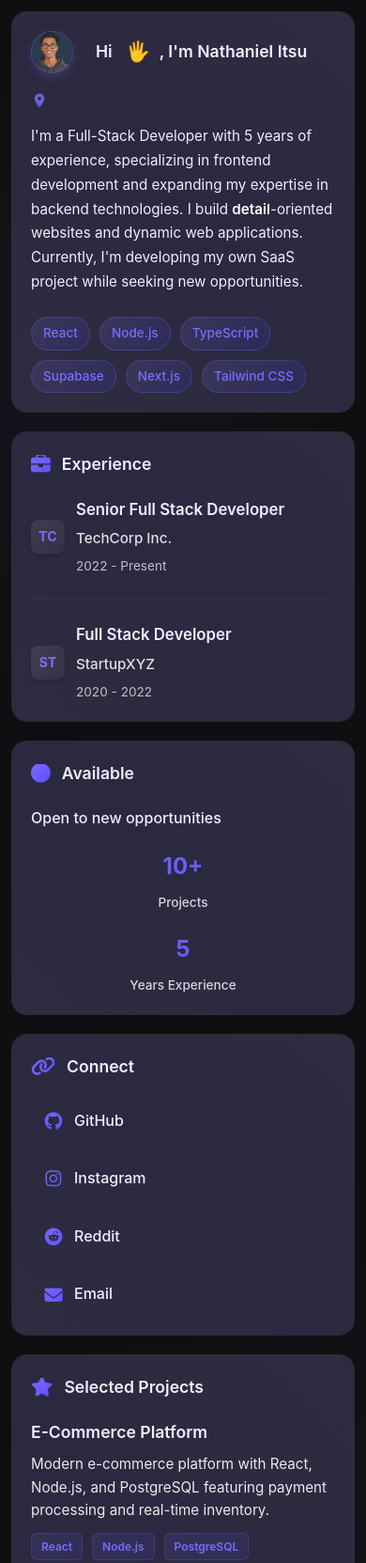
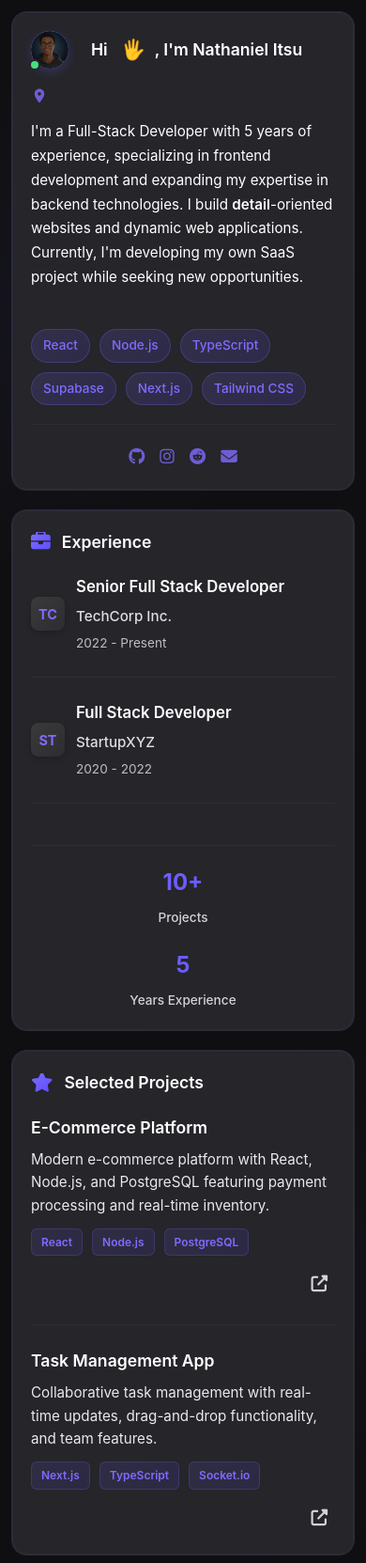
Before and after one commit to dreammer-n/Portofolio, a plain HTML site: page Portofolio/index.html in a window 390 px wide. Shown: the top 1663 px of the page at 94% size. Drawn offline with Linux system fonts and the light colour scheme.

Commit message:
Adjust the layout

```diff
--- a/Portofolio/CSS/style.css
+++ b/Portofolio/CSS/style.css
@@ -1,4 +1,4 @@
-:root {
+        :root {
             --primary-bg: #0f0f11;
             --secondary-bg: #1a1a1d;
             --text-color: #ffffff;
@@ -74,6 +74,8 @@
             overflow: hidden;
             position: relative;
             backdrop-filter: blur(10px);
+            display: flex;
+            flex-direction: column;
         }
 
         .bento-item::before {
@@ -89,6 +91,10 @@
                 rgba(126, 108, 255, 0.1),
                 rgba(93, 77, 255, 0.1),
                 rgba(126, 108, 255, 0.1));
+            -webkit-mask:
+                linear-gradient(#fff 0 0) content-box,
+                linear-gradient(#fff 0 0);
+            -webkit-mask-composite: destination-out;
             mask-composite: exclude;
             pointer-events: none;
         }
@@ -131,6 +137,12 @@
             background-clip: text;
         }
 
+        .avatar-container {
+            position: relative;
+            display: flex;
+            align-items: center;
+        }
+
         .avatar {
             width: 60px;
             height: 60px;
@@ -147,6 +159,48 @@
             cursor: pointer;
             transition: all 0.3s cubic-bezier(0.4, 0, 0.2, 1);
             box-shadow: 0 4px 12px rgba(126, 108, 255, 0.2);
+        }
+
+        .availability-indicator {
+            position: absolute;
+            bottom: 2px;
+            left: -2px;
+            width: 12px;
+            height: 12px;
+            background-color: var(--success-color);
+            border-radius: 50%;
+            border: 2px solid var(--card-bg);
+            display: flex;
+            align-items: center;
+            justify-content: center;
+            cursor: help;
+            transition: all 0.2s ease;
+        }
+
+        .availability-text {
+            display: none;
+            position: absolute;
+            bottom: 30px;
+            left: 0;
+            background-color: var(--card-bg);
+            color: var(--text-color);
+            padding: 6px 12px;
+            border-radius: 6px;
+            font-size: 0.85rem;
+            white-space: nowrap;
+            border: 1px solid var(--border-color);
+            box-shadow: 0 4px 12px rgba(0, 0, 0, 0.3);
+            z-index: 10;
+            animation: fadeIn 0.2s cubic-bezier(0.4, 0, 0.2, 1);
+        }
+
+        .availability-indicator:hover .availability-text {
+            display: block;
+        }
+
+        .availability-indicator:hover {
+            transform: scale(1.1);
+            box-shadow: 0 0 10px rgba(74, 222, 128, 0.4);
         }
 
         .avatar img {
@@ -172,11 +226,11 @@
 
         .avatar:hover::before {
             border: 2px solid var(--accent-color);
-            box-shadow: 0 0 20px #6ce2ff;
+            box-shadow: 0 0 20px rgba(126, 108, 255, 0.6);
         }
 
         .avatar:hover img {
-            transform: scale(1.05) ;
+            transform: scale(1.15) rotate(8deg);
         }
 
         .location {
@@ -246,13 +300,14 @@
             flex-wrap: wrap;
             gap: 10px;
             margin-top: 18px;
+            margin-bottom: 30px;
         }
 
         .skill-tag {
-            background: linear-gradient(135deg, rgba(144, 131, 243, 0.15), rgba(55, 39, 230, 0.15));
+            background: linear-gradient(135deg, rgba(126, 108, 255, 0.15), rgba(93, 77, 255, 0.15));
             color: var(--accent-color);
             padding: 6px 12px;
-            border-radius: 20px;
+            border-radius: 24px;
             font-size: 0.85rem;
             border: 1px solid rgba(126, 108, 255, 0.25);
             font-weight: 500;
@@ -260,9 +315,31 @@
         }
 
         .skill-tag:hover {
-            transform: translateY(-0.4px);
-            background: linear-gradient(135deg, rgba(160, 108, 255, 0.486), rgba(92, 77, 255, 0.295));
-            border-color: rgba(112, 107, 150, 0.445);
+            transform: translateY(-1px);
+            background: linear-gradient(135deg, rgba(126, 108, 255, 0.25), rgba(93, 77, 255, 0.25));
+            border-color: rgba(126, 108, 255, 0.4);
+        }
+
+        .connect-icons {
+            display: flex;
+            gap: 24px;
+            margin-top: auto;
+            justify-content: center;
+            padding-top: 20px;
+            border-top: 1px solid var(--border-color);
+        }
+
+        .connect-icon {
+            color: var(--accent-color);
+            font-size: 1.4rem;
+            transition: all 0.2s cubic-bezier(0.4, 0, 0.2, 1);
+            opacity: 0.8;
+        }
+
+        .connect-icon:hover {
+            opacity: 1;
+            transform: translateY(-3px);
+            text-shadow: 0 4px 12px rgba(126, 108, 255, 0.3);
         }
 
         .experience-item {
@@ -310,10 +387,13 @@
             opacity: 0.7;
             font-weight: 400;
         }
+
         .stats {
             display: flex;
             justify-content: space-between;
             margin-top: 20px;
+            padding-top: 20px;
+            border-top: 1px solid var(--border-color);
         }
 
         .stat-item {
@@ -335,41 +415,6 @@
             font-size: 0.85rem;
             opacity: 0.8;
             font-weight: 500;
-        }
-
-        .connect-list {
-            display: flex;
-            flex-direction: column;
-            gap: 16px;
-            margin-top: 18px;
-        }
-
-        .connect-item {
-            display: flex;
-            align-items: center;
-            gap: 12px;
-            padding: 12px 16px;
-            border-radius: 12px;
-            transition: all 0.2s cubic-bezier(0.4, 0, 0.2, 1);
-            font-weight: 500;
-        }
-
-        .connect-item:hover {
-            background-color: var(--hover-bg);
-            transform: translateX(4px);
-        }
-
-        .connect-item i {
-            font-size: 1.2rem;
-            background: var(--accent-gradient);
-            -webkit-background-clip: text;
-            -webkit-text-fill-color: transparent;
-            background-clip: text;
-            display: flex;
-            align-items: center;
-            justify-content: center;
-            width: 24px;
-            height: 24px;
         }
 
         .project {
@@ -453,7 +498,7 @@
         }
 
         .wave-emoji:hover {
-            animation: wave 0.7s cubic-bezier(0.4, 0, 0.2, 1);
+            animation: wave 1.0s cubic-bezier(0.4, 0, 0.2, 1);
         }
 
         @keyframes wave {
@@ -489,7 +534,6 @@
         .detail-text:hover {
             color: var(--accent-color);
             transition: color 0.3s cubic-bezier(0.4, 0, 0.2, 1);
-            transform: scalex(1.1);
         }
 
         /* Responsive Design */
@@ -514,6 +558,27 @@
 
             h1 {
                 font-size: 2.4rem;
+            }
+
+            .avatar {
+                width: 50px;
+                height: 50px;
+                font-size: 1.1rem;
+            }
+
+            .availability-indicator {
+                width: 16px;
+                height: 16px;
+                bottom: -2px;
+                left: -2px;
+            }
+
+            .connect-icons {
+                gap: 20px;
+            }
+
+            .connect-icon {
+                font-size: 1.3rem;
             }
         }
 
@@ -540,9 +605,14 @@
             }
 
             .avatar {
-                width: 50px;
-                height: 50px;
-                font-size: 1.1rem;
+                width: 45px;
+                height: 45px;
+                font-size: 1rem;
+            }
+
+            .availability-indicator {
+                width: 14px;
+                height: 14px;
             }
 
             .bio {
@@ -555,6 +625,18 @@
 
             header {
                 padding: 32px 16px 24px;
+            }
+
+            .connect-icons {
+                gap: 18px;
+            }
+
+            .connect-icon {
+                font-size: 1.2rem;
+            }
+
+            .skills {
+                margin-bottom: 25px;
             }
         }
 
@@ -580,14 +662,14 @@
             }
 
             .avatar {
-                width: 45px;
-                height: 45px;
-                font-size: 1rem;
+                width: 40px;
+                height: 40px;
+                font-size: 0.9rem;
             }
 
-            .connect-item {
-                padding: 10px 12px;
-                gap: 10px;
+            .availability-indicator {
+                width: 12px;
+                height: 12px;
             }
 
             .location {
@@ -607,4 +689,16 @@
             .stat-value {
                 font-size: 1.5rem;
             }
+
+            .connect-icons {
+                gap: 16px;
+            }
+
+            .connect-icon {
+                font-size: 1.1rem;
+            }
+
+            .skills {
+                margin-bottom: 20px;
+            }
         }
--- a/Portofolio/index.html
+++ b/Portofolio/index.html
@@ -1,21 +1,28 @@
+
 <!DOCTYPE html>
 <html lang="en">
 <head>
     <meta charset="UTF-8">
     <meta name="viewport" content="width=device-width, initial-scale=1.0">
+    <title>Nate Itsu</title>
     <link rel="stylesheet" href="CSS/style.css">
-    <title>Nate Itsu</title>
-     <link rel="stylesheet" href="https://cdnjs.cloudflare.com/ajax/libs/font-awesome/6.4.0/css/all.min.css">
+    <link rel="stylesheet" href="https://cdnjs.cloudflare.com/ajax/libs/font-awesome/6.4.0/css/all.min.css">
+    <style>
 
+    </style>
 </head>
 <body>
-   <div class="container">
+    <div class="container">
         <div class="bento-grid">
             <!-- About Me -->
             <div class="bento-item large">
                 <div class="section-title">
-                    <div class="avatar">
-                        <img src="assets/profile.png" alt="Profile Picture">
+                    <div class="avatar-container">
+                        <div class="avatar">
+                            <img src="assets/profile2.png"></div>
+                        <div class="availability-indicator">
+                            <div class="availability-text">Open to new opportunities</div>
+                        </div>
                     </div>
                     Hi <span class="wave-emoji">🖐️</span>, I'm Nathaniel Itsu
                 </div>
@@ -35,6 +42,20 @@
                     <span class="skill-tag">Supabase</span>
                     <span class="skill-tag">Next.js</span>
                     <span class="skill-tag">Tailwind CSS</span>
+                </div>
+                <div class="connect-icons">
+                    <a href="#" class="connect-icon" aria-label="GitHub">
+                        <i class="fab fa-github"></i>
+                    </a>
+                    <a href="#" class="connect-icon" aria-label="Instagram">
+                        <i class="fab fa-instagram"></i>
+                    </a>
+                    <a href="#" class="connect-icon" aria-label="Reddit">
+                        <i class="fab fa-reddit"></i>
+                    </a>
+                    <a href="#" class="connect-icon" aria-label="Email">
+                        <i class="fas fa-envelope"></i>
+                    </a>
                 </div>
             </div>
 
@@ -63,14 +84,6 @@
                         </div>
                     </div>
                 </div>
-            </div>
-
-            <!-- Availability -->
-            <div class="bento-item small">
-                <div class="section-title">
-                    <i class="fas fa-circle text-green-400"></i> Available
-                </div>
-                <div style="margin-bottom: 18px; font-weight: 500;">Open to new opportunities</div>
                 <div class="stats">
                     <div class="stat-item">
                         <div class="stat-value">10+</div>
@@ -79,27 +92,6 @@
                     <div class="stat-item">
                         <div class="stat-value">5</div>
                         <div class="stat-label">Years Experience</div>
-                    </div>
-                </div>
-            </div>
-
-            <!-- Connect -->
-            <div class="bento-item small">
-                <div class="section-title">
-                    <i class="fas fa-link"></i> Connect
-                </div>
-                <div class="connect-list">
-                    <div class="connect-item">
-                        <i class="fab fa-github"></i>GitHub
-                    </div>
-                    <div class="connect-item">
-                        <i class="fab fa-instagram"></i> Instagram
-                    </div>
-                    <div class="connect-item">
-                        <i class="fab fa-reddit"></i> Reddit
-                    </div>
-                    <div class="connect-item">
-                        <i class="fas fa-envelope"></i> Email
                     </div>
                 </div>
             </div>
@@ -120,7 +112,7 @@
                         <span class="project-tag">PostgreSQL</span>
                     </div>
                     <div class="project-actions">
-                        <button class="action-btn">
+                        <button class="action-btn" aria-label="View project">
                             <i class="fas fa-external-link-alt"></i>
                         </button>
                     </div>
@@ -136,7 +128,7 @@
                         <span class="project-tag">Socket.io</span>
                     </div>
                     <div class="project-actions">
-                        <button class="action-btn">
+                        <button class="action-btn" aria-label="View project">
                             <i class="fas fa-external-link-alt"></i>
                         </button>
                     </div>
```
Also changed, not shown: 1 other file.
